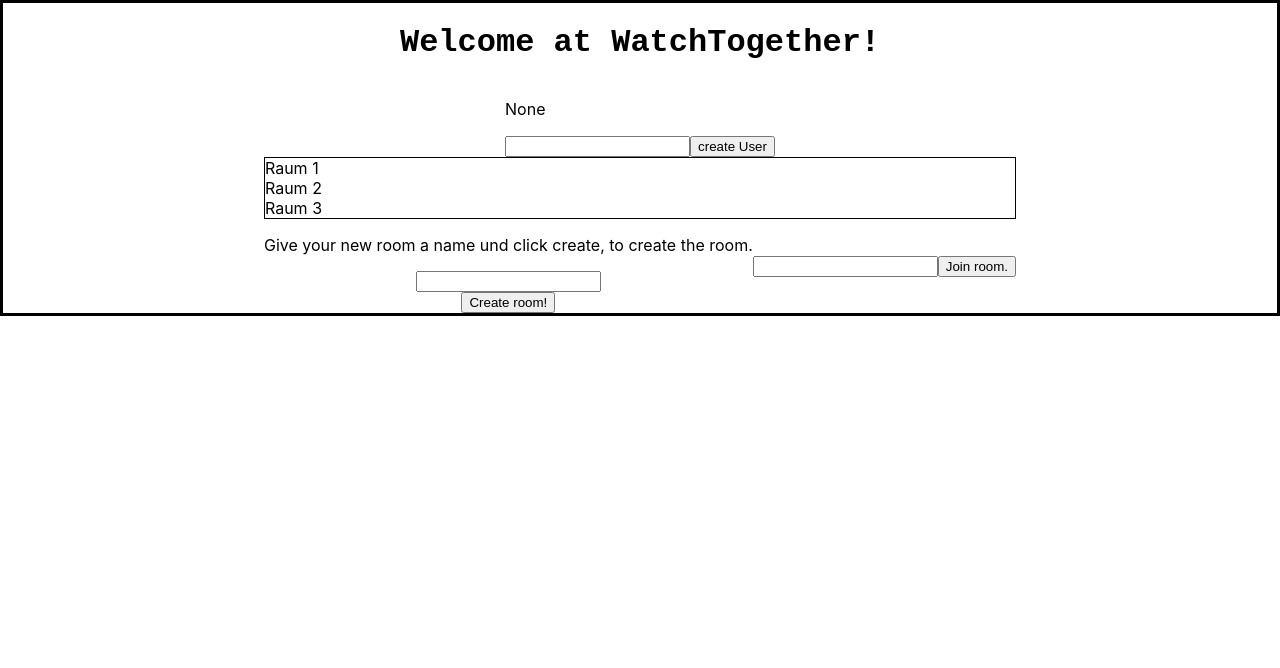
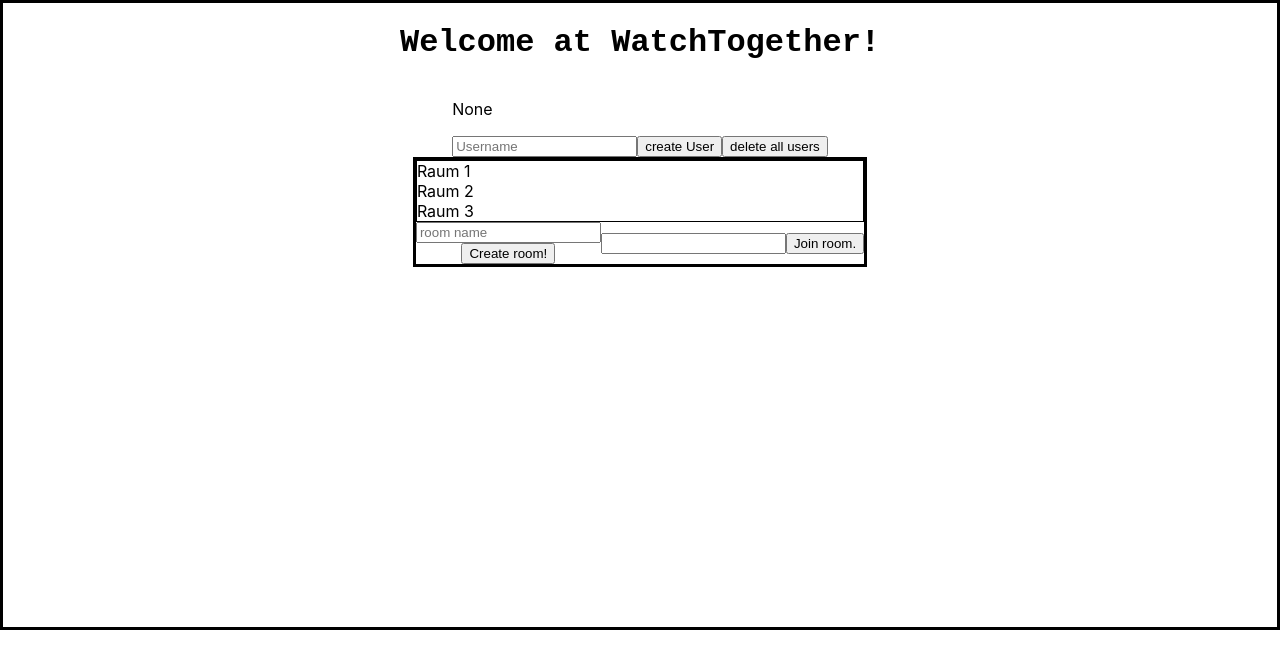
Before and after one commit to BlueBlau/WuM-WatchTogether, a React (Create React App) app in the folder watchtogether/: page / in a window 1280 px wide. Shown: the top 668 px of the page. Built offline with nearby package versions, Linux system fonts and the light colour scheme.

Commit message:
createUser funktioniert, User können gelöscht werden, kleiner Player

```diff
--- a/watchtogether/package.json
+++ b/watchtogether/package.json
@@ -9,6 +9,7 @@
     "@testing-library/user-event": "^13.5.0",
     "react": "^18.2.0",
     "react-dom": "^18.2.0",
+    "react-player": "^2.12.0",
     "react-scripts": "5.0.1",
     "web-vitals": "^2.1.4"
   },
--- a/watchtogether/src/CreateRoom.js
+++ b/watchtogether/src/CreateRoom.js
@@ -4,8 +4,7 @@ import style from './createroom.module.css'
 const CreateRoom = () => {
     return(
         <div className={style.mainContainer}>
-            <p>Give your new room a name und click create, to create the room.</p>
-            <input type="text" id='roomName'></input>
+            <input type="text" id='roomName' placeholder='room name'></input>
             <input type="button" value="Create room!" onClick={createNewRoom}></input>
         </div>
     );
--- a/watchtogether/src/RoomList.js
+++ b/watchtogether/src/RoomList.js
@@ -14,7 +14,7 @@ const RoomList = () => {
     const [RoomList, insertNewRoom] = useState(InitalRoomList);
 
     return(
-        <div>
+        <div className={RoomListCSS.mainContainer}>
             <ul className={RoomListCSS.table}>
                 {RoomList.map((room) => <Room key={RoomList.id} name={room.name}/>)}
             </ul>
--- a/watchtogether/src/StartPage.js
+++ b/watchtogether/src/StartPage.js
@@ -2,6 +2,7 @@ import React from 'react';
 import UserName from './UserName';
 import StartPageCSS from './startpage.module.css';
 import RoomList from './RoomList';
+import VideoPlayer from './VideoPlayer';
 
 const StartPage = () => {
     return(
@@ -9,6 +10,7 @@ const StartPage = () => {
             <h1 className={StartPageCSS.header}>Welcome at WatchTogether!</h1>
             <UserName></UserName>
             <RoomList></RoomList>
+            <VideoPlayer></VideoPlayer>
         </div>
     );
 };
--- a/watchtogether/src/UserName.js
+++ b/watchtogether/src/UserName.js
@@ -4,17 +4,20 @@ import { useState } from 'react';
 const UserName = () => {
     const [username, setUserName] = useState('None')
 
+    //create a User
     function createUser(){
         let userName = document.getElementById('userNameInput').value;
         setUserName(userName);
 
-        fetch('https://gitlab.hs-anhalt.de/barth_to/watch2gether/users/',{
+        fetch('https://gruppe2.toni-barth.com/users/',{
             method: 'POST',
+
             headers: {
-                'Content-Type': 'application/json'
+                'Content-Type': 'application/json',
             },
+
             body: JSON.stringify({
-                name: userName
+                name: userName,
             })
         }).then(res => {
             return res.json()
@@ -23,11 +26,27 @@ const UserName = () => {
         .catch(error => console.log('ERROR'))
     };
 
+    //delete a User
+    function deleteIt(){
+        fetch('https://gruppe2.toni-barth.com/users/6', {
+            method:'DELETE'
+        }).then((response) => {
+            if(response.ok) {
+                console.log('User was deleted');
+            } else {
+                console.log('You`re stupid!');
+            }
+        }).catch((error) => {
+            console.log('Error:', error);
+        })
+    };
+
     return(
         <div>
              <p>{username}</p>
-             <input type='text' id='userNameInput'></input>
+             <input type='text' id='userNameInput' placeholder='Username'></input>
              <input type='Button' value='create User' onClick={createUser}></input>
+             <input type='Button' value='delete all users' onClick={deleteIt}></input>
         </div>
     );
 };
--- /dev/null
+++ b/watchtogether/src/VideoPlayer.js
@@ -0,0 +1,17 @@
+import React from 'react';
+import ReactPlayer from 'react-player';
+
+const VideoPlayer = (videoUrl) => {
+    return(
+        <div>
+           <ReactPlayer
+            url='https://youtu.be/nhPcPZR9JRk'
+            controls
+            width='640px'
+            height='360px'>
+           </ReactPlayer>
+        </div>
+    );
+};
+
+export default VideoPlayer;
```
Also changed, not shown: watchtogether/src/apiService.js (added), 1 other file (tests, documents, lock files or other folders).
